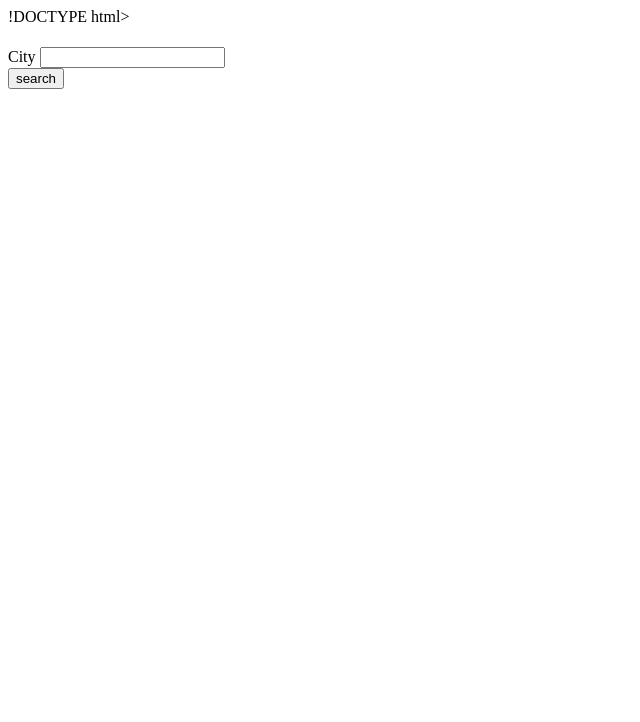
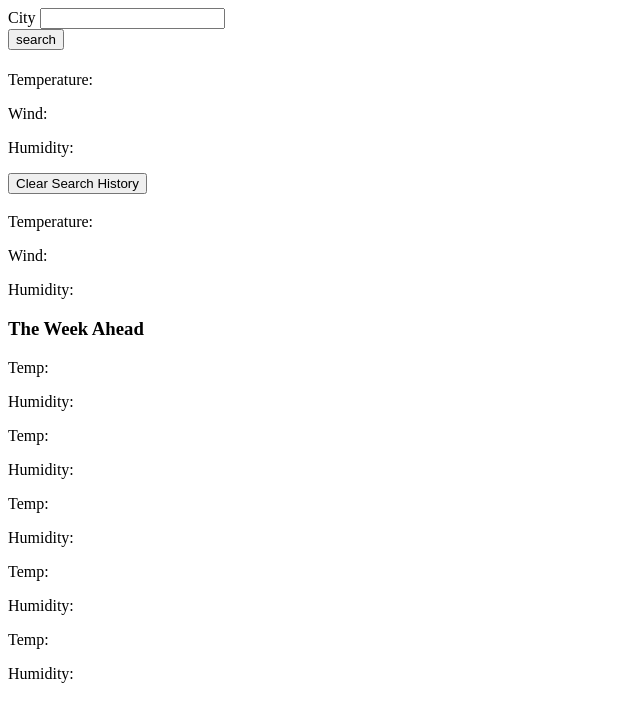
Before and after one commit to dkopac/Daily-Weather-Dashboard, a plain HTML site: page index.html in a window 1280 px wide. Shown: the whole page, without its empty margins (0-640 px from the left). Drawn offline with nearby package versions, Linux system fonts and the light colour scheme.

Commit message:
updated HTML and added CSS

```diff
--- a/index.html
+++ b/index.html
@@ -1,4 +1,4 @@
-!DOCTYPE html>
+<!DOCTYPE html>
 <html lang="en">
   <head>
     <meta charset="UTF-8" />
@@ -12,16 +12,11 @@
       rel="stylesheet"
       href="https://cdnjs.cloudflare.com/ajax/libs/font-awesome/5.11.2/css/all.min.css"
     />
-    <link rel="stylesheet" href="./assets/css/style.css" />
-    <title>5 Day Weather Forecast</title>
+    <link rel="stylesheet" href="./assets/style.css" />
+    <title>Daily Weather Forecast</title>
   </head>
   <body class="min-100-vh flex-column">
     <header class="hero">
-      <h1></h1>
-      <p id="temp"></p>
-      <p id="wind"></p>
-      <p id="humidity"></p>
-    </header>
       <form class="city">
         <div>
           <label for="City">City </label>
@@ -32,12 +27,92 @@
           <input type="submit" value="search" />
         </div>
       </form>
+      <h1></h1>
+      <p id="temp">Temperature:</p>
+      <p id="wind">Wind:</p>
+      <p id="humidity">Humidity:</p>
+    </header>
+  </button>
+</div>
+</div>
+<button
+class="btn btn-primary" type="button" id="clear-search-history">
+ Clear Search History
+</button>
+<ul class="list-group"></ul>
+</div>
 
+
+
+
+
+
+
+
+
+
+<div class="col-sm-8">
+<div class="row ml-2 border border-dark round">
+  <div class="col-sm-12" id="current-weather">
+    <h3 class="city-name mb-1 mt-2 bolder" id="selected-city"></h3>
+    <p>Temperature:<span class="current" id="temperature"></span></p>
+    <p>Wind:<span class="current" id="wind"></span></p>
+    <p>Humidity:<span class="current" id="humidity"></span></p>
+  </div>
+</div>
+<div class="col-sm-12" id="future-weather">
+  <h3>The Week Ahead</h3>
+  <div class="row text-light">
+    <div
+      class="col-sm-2 bg-success forecast text-white ml-2 mb-3 p-2 mt-2 round"
+    >
+      <p id="fDate1"></p>
+      <p id="fImg1"></p>
+      <p>Temp:<span id="fTemp1"></span></p>
+      <p>Humidity:<span id="fHumidity1"></span></p>
+    </div>
+    <div
+      class="col-sm-2 bg-success forecast text-white ml-2 mb-3 p-2 mt-2 round"
+    >
+      <p id="fDate2"></p>
+      <p id="fImg2"></p>
+      <p>Temp:<span id="fTemp2"></span></p>
+      <p>Humidity:<span id="fHumidity2"></span></p>
+    </div>
+    <div
+      class="col-sm-2 bg-success forecast text-white ml-2 mb-3 p-2 mt-2 round"
+    >
+      <p id="fDate3"></p>
+      <p id="fImg3"></p>
+      <p>Temp:<span id="fTemp3"></span></p>
+      <p>Humidity:<span id="fHumidity3"></span></p>
+    </div>
+    <div
+      class="col-sm-2 bg-success forecast text-white ml-2 mb-3 p-2 mt-2 round"
+    >
+      <p id="fDate4"></p>
+      <p id="fImg4"></p>
+      <p>Temp:<span id="fTemp4"></span></p>
+      <p>Humidity:<span id="fHumidity4"></span></p>
+    </div>
+    <div
+      class="col-sm-2 bg-success forecast text-white ml-2 mb-3 p-2 mt-2 round"
+    >
+      <p id="fDate5"></p>
+      <p id="fImg5"></p>
+      <p>Temp:<span id="fTemp5"></span></p>
+      <p>Humidity:<span id="fHumidity5"></span></p>
+    </div>
+  </div>
+</div>
+</div>
+</div>
+</div>
 <script
 src="https://code.jquery.com/jquery-3.6.4.min.js"
 integrity="sha256-oP6HI9z1XaZNBrJURtCoUT5SUnxFr8s3BzRl+cbzUq8="
 crossorigin="anonymous"
 ></script>
-    <script src="./assets/js/script.js"></script>
+<script src="./assets/script.js"></script>
 </body>
 </html>
```
Also changed, not shown: assets/style.css (added). Lines whose indentation alone changed are shown as unchanged.
